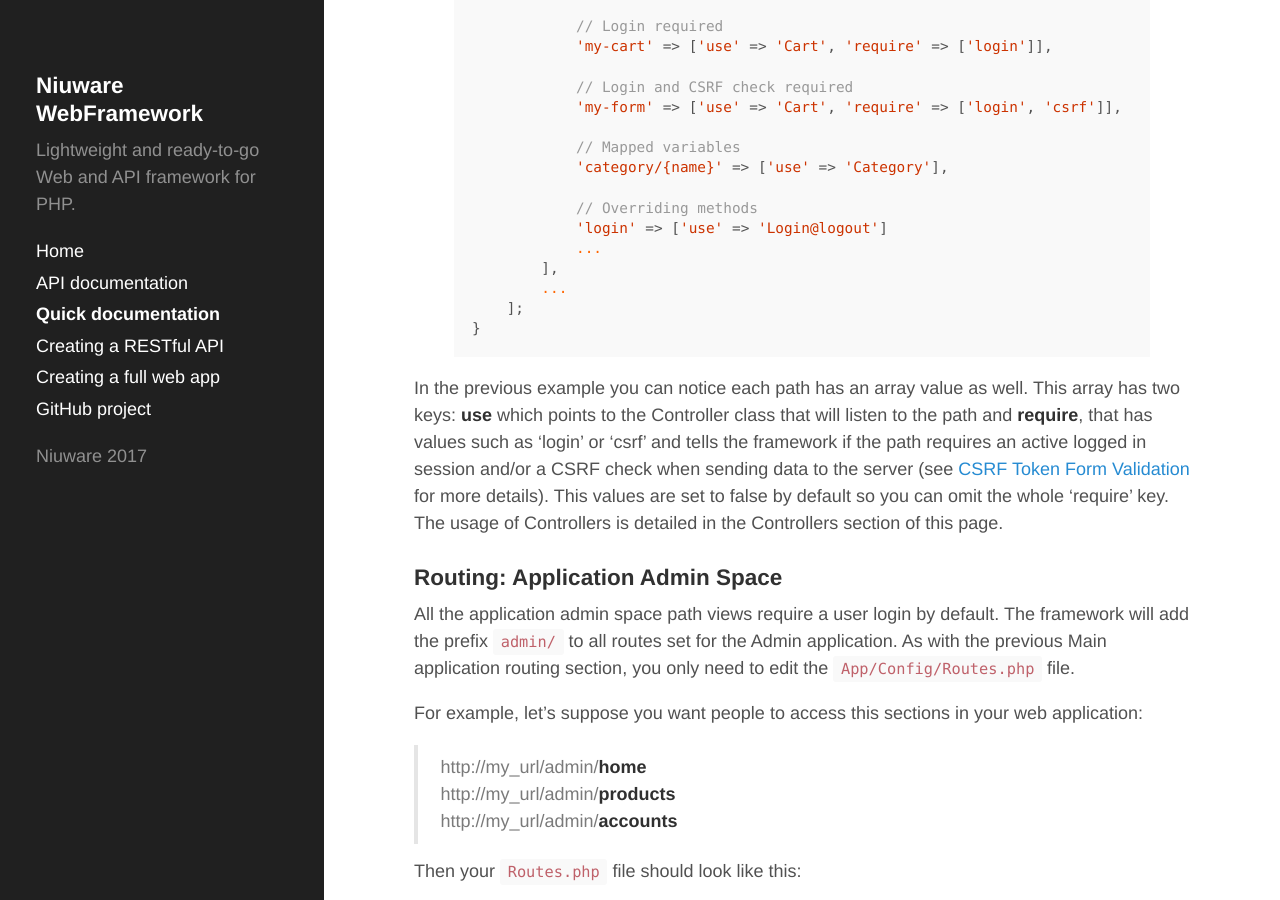
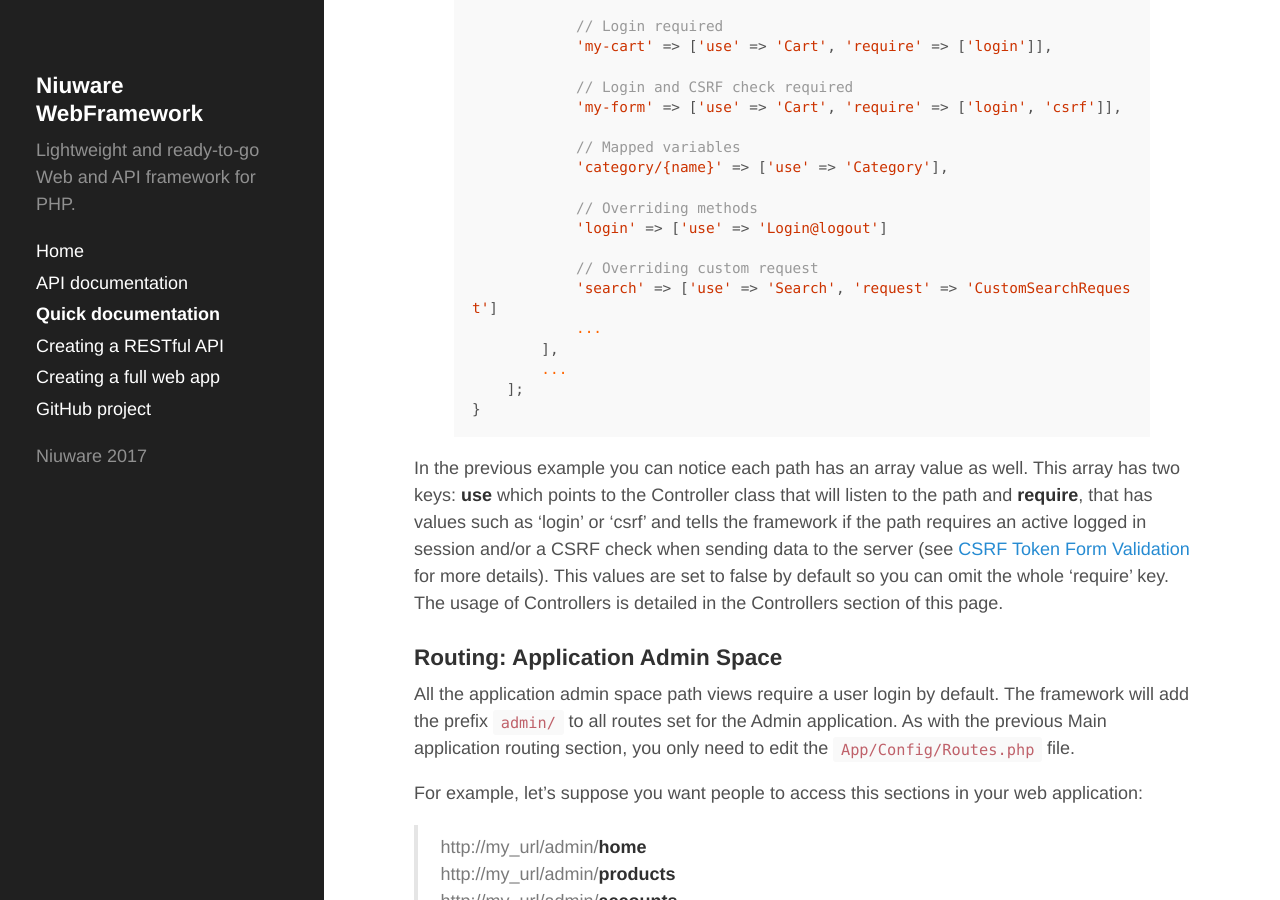
Before and after one commit to niuware/niuware.github.io, a Jekyll site: the page built from quick-docs.md, in a window 1280 px wide and 900 px high, scrolled down 4213 px. Built offline with Jekyll 4.4.1, drawn with Linux system fonts in a browser that asks for light colours.

Commit message:
Updated with overriding custom requests

```diff
--- a/quick-docs.md
+++ b/quick-docs.md
@@ -248,6 +248,9 @@ final class Routes {
 
             // Overriding methods
             'login' => ['use' => 'Login@logout']
+
+            // Overriding custom request
+            'search' => ['use' => 'Search', 'request' => 'CustomSearchRequest']
             ...
         ],
         ...
```
